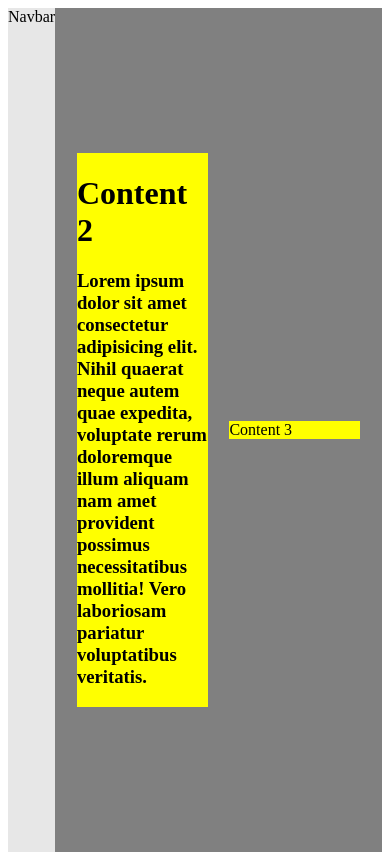
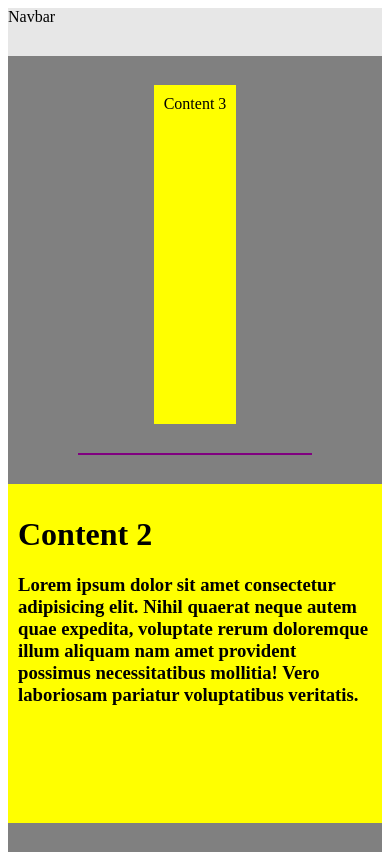
Before and after one commit to SlickJacket/FlexIt1, a website: page index.html in a window 390 px wide. Drawn offline with Linux system fonts and the light colour scheme.

Commit message:
additional flex

```diff
--- a/css/styles.css
+++ b/css/styles.css
@@ -1,7 +1,6 @@
 .container {
   display: flex;
-  justify-content: flex-start;
-  min-height: 100vh;
+  height: 100vh;
 }
 
 .box {
@@ -10,7 +9,7 @@
 }
 
 .navBar {
-  flex-basis: 5%;
+  flex-basis: 2%;
   background-color: rgba(225, 225, 225, 0.8);
 }
 
@@ -18,14 +17,44 @@
   display: flex;
   justify-content: space-evenly;
   align-items: center;
-
   background-color: grey;
 }
 
 .innerBox {
   flex-basis: 40%;
+  padding: 10px;
 }
 
 .contentContainer > * {
   background-color: yellow;
+  order: 999;
 }
+
+.colorLine {
+  background-color: purple;
+  height: 60vh;
+  width: 0.18vw;
+}
+
+@media all and (max-width: 600px) {
+  .container {
+    flex-direction: column;
+  }
+  .contentContainer {
+    flex-direction: column;
+  }
+
+  .navBar {
+    flex-basis: 6%;
+  }
+
+  .content3 {
+    order: 1;
+  }
+
+  .colorLine {
+    order: 2;
+    height: 0.18vh;
+    width: 60vw;
+  }
+}
--- a/index.html
+++ b/index.html
@@ -20,6 +20,7 @@
             laboriosam pariatur voluptatibus veritatis.
           </h3>
         </div>
+        <span class="colorLine"></span>
         <div class="innerBox content3">Content 3</div>
       </div>
     </div>
```
Lines whose indentation alone changed are shown as unchanged.
